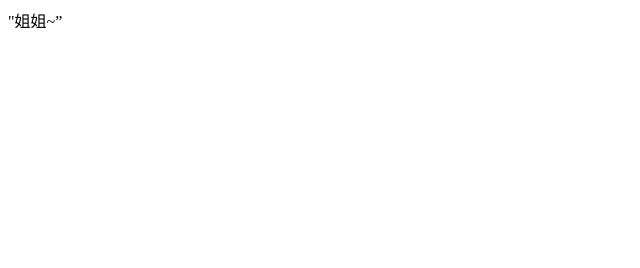
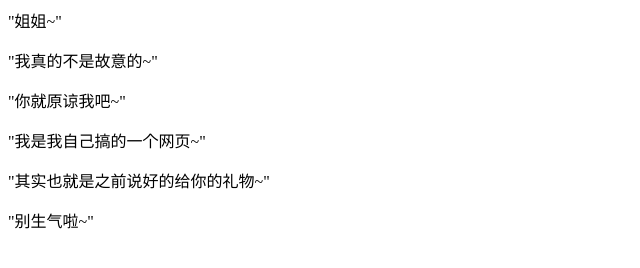
Before and after one commit to AAAaaa-12/AAAaaa-12, a plain HTML site: page index.html in a window 1280 px wide. Shown: the whole page, without its empty margins (0-640 px from the left). Drawn offline with Linux system fonts and the light colour scheme.

Commit message:
Update index.html

```diff
--- a/index.html
+++ b/index.html
@@ -1 +1,6 @@
-<p>"姐姐~”<p>
+<p>"姐姐~"<p>
+<p>"我真的不是故意的~"<p>
+<p>"你就原谅我吧~"<P>
+<p>"我是我自己搞的一个网页~"<p>
+<p>"其实也就是之前说好的给你的礼物~"<P>
+<p>"别生气啦~"<p>
```
